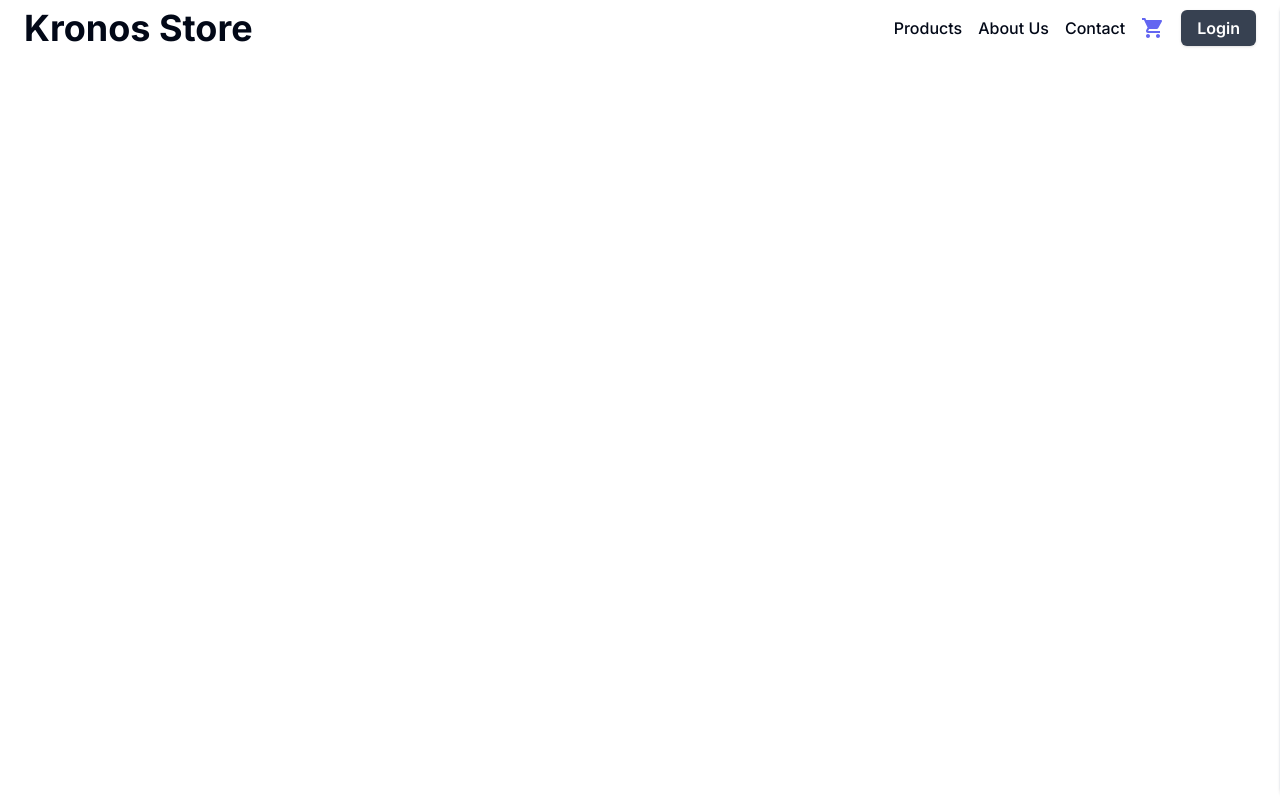
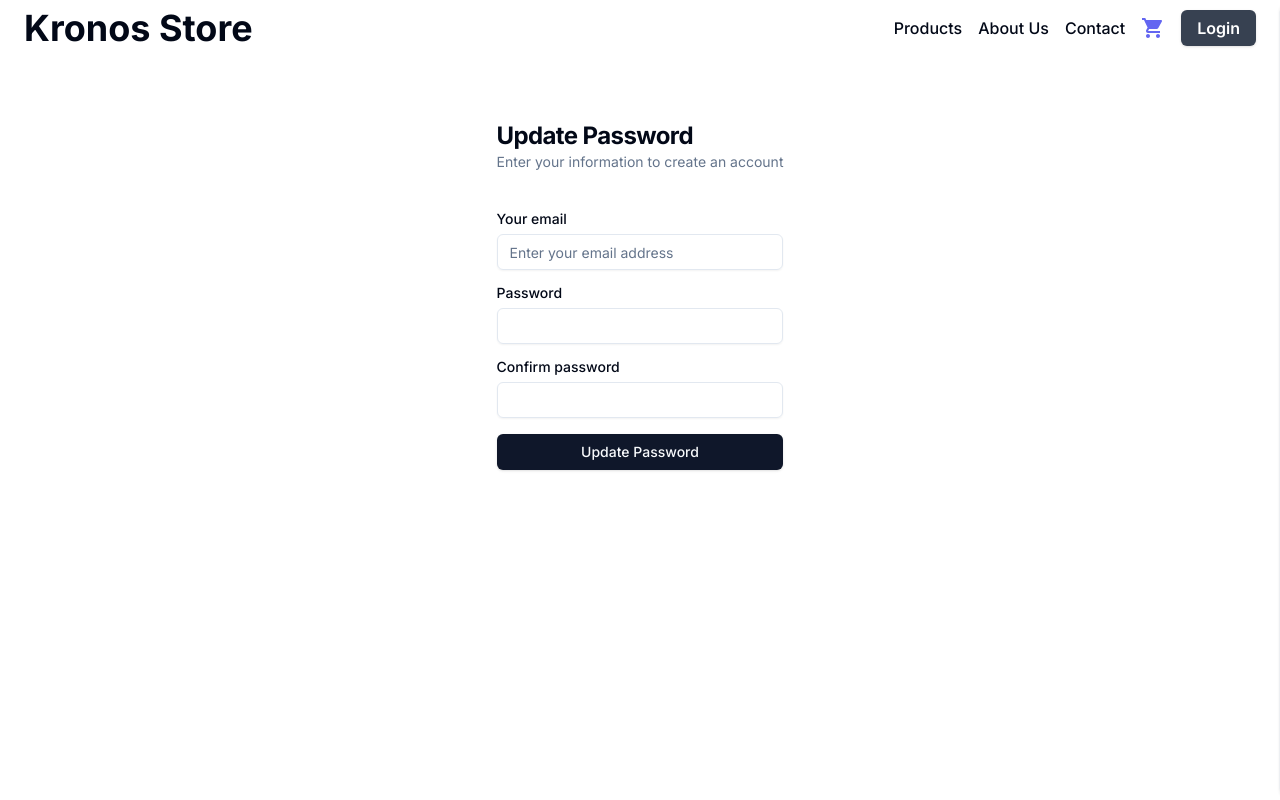
Before and after one commit to plfmoura/kronos-store, a Next.js app: page /profile in a window 1280 px wide. Shown: the top 800 px of the page. Built offline with nearby package versions, Linux system fonts and the light colour scheme; what @supabase/auth-helpers-nextjs would draw is missing.

Commit message:
feat: add update password resources

```diff
--- a/src/app/profile/page.tsx
+++ b/src/app/profile/page.tsx
@@ -1,9 +1,13 @@
+'use client';
+
+import UpdatePassword from "@/components/auth/UpdatePassword";
 import UserInfo from "@/components/profile/UserInfo";
 
 export default function page() {
     return (
         <main className="flex min-h-screen flex-col items-center p-10">
             <UserInfo />
+            <UpdatePassword />
         </main>
     )
 }
--- /dev/null
+++ b/src/components/auth/UpdatePassword.tsx
@@ -0,0 +1,116 @@
+import { CardTitle, CardDescription, CardHeader, CardContent } from "@/components/ui/card"
+import { Button } from "@/components/ui/button"
+import { supabase } from "@/lib/supabase"
+import { Formik } from 'formik'
+import InputText from "../shared/InputText"
+
+interface FormValues {
+    email: string;
+    password: string;
+    confirmPassword: string;
+}
+
+export default function UpdatePassword() {
+
+    const initialFormValues = {
+        email: '',
+        password: '',
+        confirmPassword: ''
+    };
+
+    const handleSubmitUpdatePassword = async (values: FormValues) => {
+        console.log(values)
+
+        if (values.password !== values.confirmPassword) {
+            alert('Passwords do not match');
+            return;
+        }
+
+        try {
+            const { data: { user } } = await supabase.auth.getUser();
+
+            if (user?.email !== values.email) {
+                alert('Email does not match the current user');
+                return;
+            }
+
+            let { data, error } = await supabase
+                .auth
+                .updateUser({
+                    password: values.confirmPassword
+                })
+            if (data.user) {
+                console.log(data)
+                alert('Password updated successfully');
+            };
+            if (error?.status === 422) {
+                alert('Password must be different from the previous one');
+                return;
+            }
+        } catch (error) {
+            console.log(error)
+        }
+    };
+
+    return (
+        <CardContent className="space-y-4">
+            <CardHeader className='h-[10%] px-0 flex flex-row items-center'>
+                <div>
+                    <CardTitle className="text-2xl font-bold">Update Password</CardTitle>
+                    <CardDescription>Enter your information to create an account</CardDescription>
+                </div>
+            </CardHeader>
+            <Formik
+                initialValues={initialFormValues}
+                onSubmit={
+                    (values: FormValues) =>
+                        handleSubmitUpdatePassword(values)
+                }
+            >
+                {({
+                    values,
+                    errors,
+                    touched,
+                    handleChange,
+                    handleSubmit,
+                    isSubmitting,
+                }) => (
+                    <form onSubmit={handleSubmit} className="space-y-4">
+                        <div className="space-y-2">
+                            <InputText
+                                name="email"
+                                label="Your email"
+                                id="email"
+                                placeholder="Enter your email address"
+                                onChange={handleChange}
+                                value={values.email}
+                            />
+                        </div>
+                        <div className="space-y-2">
+                            <InputText
+                                name="password"
+                                id="password"
+                                label="Password"
+                                type="text"
+                                onChange={handleChange}
+                                value={values.password}
+                            />
+                        </div>
+                        <div className="space-y-2">
+                            <InputText
+                                name="confirmPassword"
+                                id="confirmPassword"
+                                label="Confirm password"
+                                type="text"
+                                onChange={handleChange}
+                                value={values.confirmPassword}
+                            />
+                        </div>
+                        <Button className="w-full" type="submit">
+                            Update Password
+                        </Button>
+                    </form>)}
+            </Formik>
+        </CardContent>
+    )
+}
```
Also changed, not shown: src/components/Footer.tsx (+2 -2 lines), src/components/auth/SignIn.tsx (+7 -1 lines).
